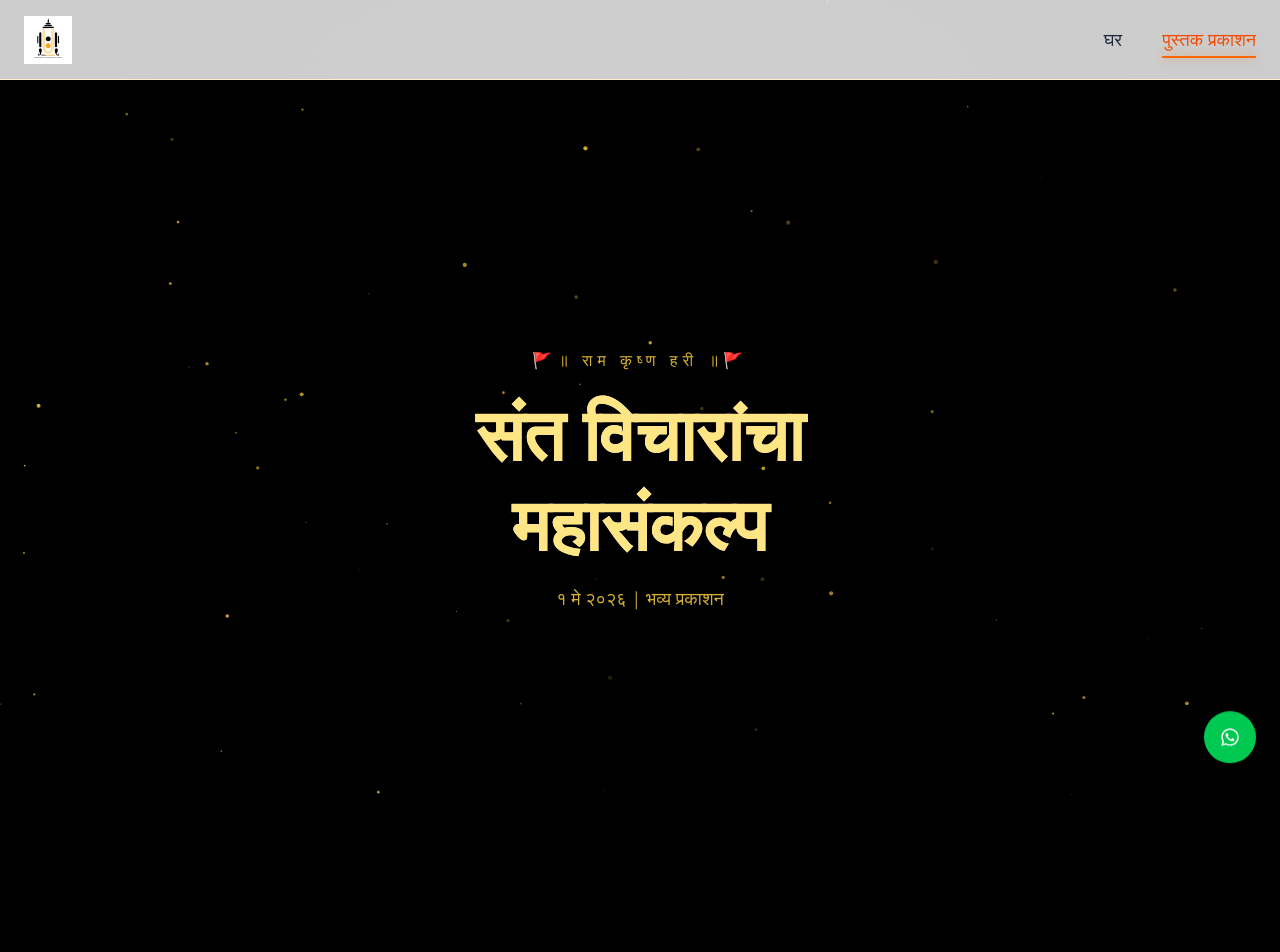
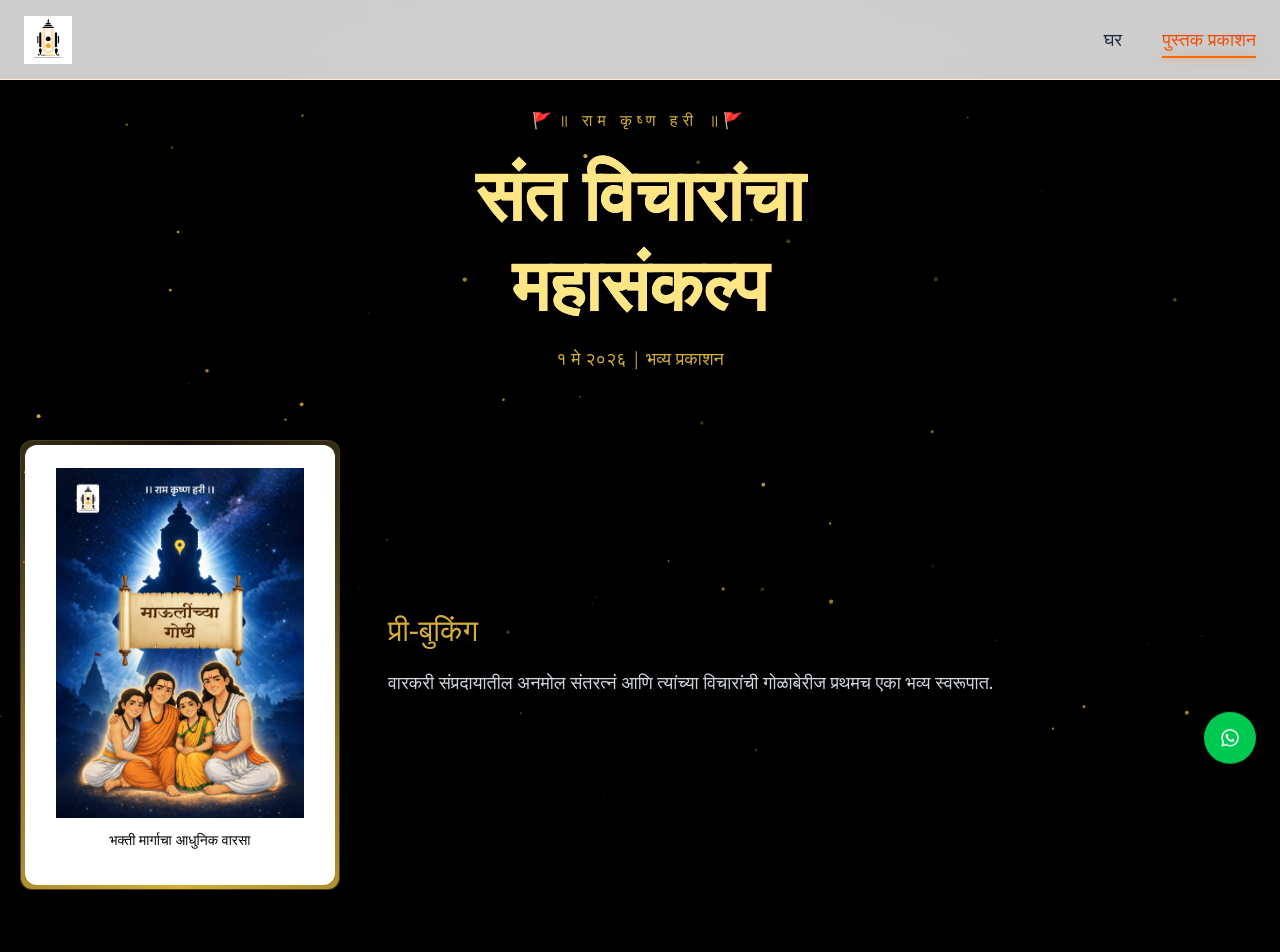
Before and after one commit to SarangGunjawate/uso-warkari-frontend, a React (Vite) app: page /pustak-prakashan in a window 1280 px wide. Shown: the top 952 px of the page. Built offline with nearby package versions, Linux system fonts and the light colour scheme; a web font is replaced by a local one.

Commit message:
fixed ui

```diff
--- a/src/Components/Footer/Footer.tsx
+++ b/src/Components/Footer/Footer.tsx
@@ -64,7 +64,7 @@ function Footer() {
                     href={whatsappUrl}
                     target="_blank"
                     rel="noopener noreferrer"
-                    className="cursor-pointer fixed bottom-6 right-6 bg-green-500 p-4 rounded-full shadow-lg animate-bounce"
+                    className="z-999 cursor-pointer fixed bottom-6 right-6 bg-green-500 p-4 rounded-full shadow-lg animate-bounce"
                 >
                     <FaWhatsapp className="text-white text-xl" />
                 </a>
--- a/src/Components/GranthVed/GranthVed.tsx
+++ b/src/Components/GranthVed/GranthVed.tsx
@@ -140,7 +140,7 @@ const GranthVed = () => {
             <div className="relative z-10 max-w-7xl mx-auto px-5 overflow-hidden">
 
                 {/* HERO */}
-                <section className="min-h-screen flex flex-col justify-center items-center text-center px-4">
+                <section className="min-h-80 flex flex-col justify-center items-center text-center px-4">
 
                     <p
                         data-aos="fade-down"
@@ -164,25 +164,24 @@ const GranthVed = () => {
                     >
                         १ मे २०२६ | भव्य प्रकाशन
                     </p>
-
                 </section>
 
                 {/* BOOK */}
-                <section className="flex flex-wrap items-center justify-around gap-12 my-24">
+                <section className="flex flex-wrap items-center justify-around gap-12 my-10">
                     <div data-aos="fade-right" className="relative w-[320px] h-112.5 rounded-xl border border-[#D4AF37]/30 bg-white/5 overflow-hidden">
                         <div className="absolute inset-0 bg-[conic-gradient(transparent,#D4AF37,transparent)] animate-spin-slow"></div>
 
-                        <div className="absolute inset-1 bg-black rounded-xl flex flex-col items-center justify-center">
+                        <div className="absolute bg-white inset-1 rounded-xl flex flex-col items-center justify-center">
                             <img src={PosterImage} alt="Book" className="w-[80%]" />
-                            <div className="text-center p-3 text-sm">
-                                भक्ती मार्गाचा <br /> आधुनिक वारसा
+                            <div className="text-black p-3 text-sm">
+                                भक्ती मार्गाचा आधुनिक वारसा
                             </div>
                         </div>
                     </div>
 
                     <div data-aos="fade-left" className="flex-1 min-w-70">
                         <h2 className="text-3xl text-[#D4AF37]">
-                            पवित्र ग्रंथ प्री-बुकिंग
+                            प्री-बुकिंग
                         </h2>
 
                         <p className="my-5 text-gray-300 leading-relaxed text-lg">
@@ -193,7 +192,7 @@ const GranthVed = () => {
                 </section>
 
                 {/* STORY */}
-                <section className="my-32 relative">
+                <section className="my-18 relative">
 
                     {/* Soft Background Glow */}
                     <div
```
